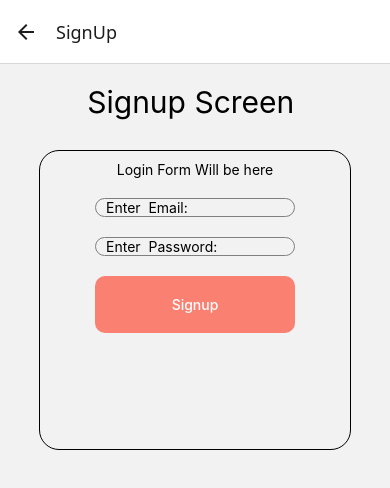
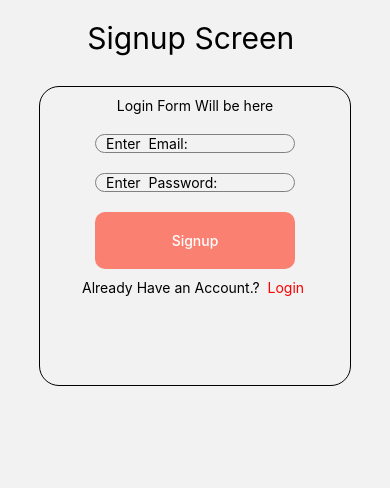
Before and after one commit to Mansoorali121/Firebase-Crup-Application-, a React Native app: screen /SignUp in a window 390 px wide. Shown: the top 488 px of the page. Built offline with nearby package versions, Linux system fonts and the light colour scheme.

Commit message:
navigate after register

```diff
--- a/src/Screens/SignUp.js
+++ b/src/Screens/SignUp.js
@@ -2,19 +2,25 @@ import { Alert, StyleSheet, Text, TextInput, View } from 'react-native';
 import React, { useState } from 'react';
 import Submt_button from '../components/Submt_button';
 import auth from '@react-native-firebase/auth';
+import { useNavigation } from '@react-navigation/native';
 
 const SignUp = () => {
   const [email, setEmail] = useState('');
   const [password, setPassword] = useState('');
   // Sign Up Logic
+  const navigation = useNavigation();
 
   const signUpTest = () => {
     auth()
       .createUserWithEmailAndPassword(email, password)
       .then(() => {
-        Alert.alert('User Accound registered with these credentials.! '+email,password);
-        setEmail("");
-        setPassword("");
+        Alert.alert(
+          'User Accound registered with these credentials.! ' + email,
+          password,
+        );
+        setEmail('');
+        setPassword('');
+        navigation.navigate("Login");
       })
       .catch(error => {
         console.log('Error', error);
@@ -44,6 +50,21 @@ const SignUp = () => {
             />
             <Submt_button onPress={signUpTest} />
           </View>
+          <Text
+            style={{
+              fontSize: 14,
+              marginTop: 10,
+            }}
+          >
+            Already Have an Account.?{' '}
+            <Text
+              onPress={() => navigation.navigate('Login')}
+              style={{ color: 'red' }}
+            >
+              {' '}
+              Login
+            </Text>{' '}
+          </Text>
         </View>
       </View>
     </View>
--- a/src/navigation/MyStack.js
+++ b/src/navigation/MyStack.js
@@ -7,8 +7,16 @@ const Stack = createStackNavigator();
 export default function MyStack() {
   return (
     <Stack.Navigator>
-      <Stack.Screen name="Login" component={Login} />
-      <Stack.Screen name="SignUp" component={SignUp} />
+      <Stack.Screen
+        name="SignUp"
+        component={SignUp}
+        options={{ headerShown: false }}
+      />
+      <Stack.Screen
+        name="Login"
+        component={Login}
+        options={{ headerShown: false }}
+      />
     </Stack.Navigator>
   );
 }
```
